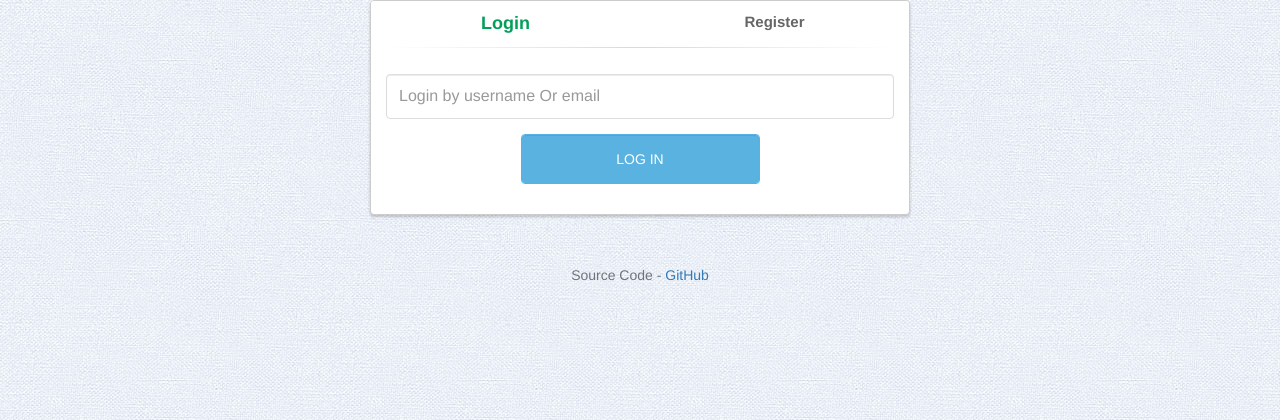
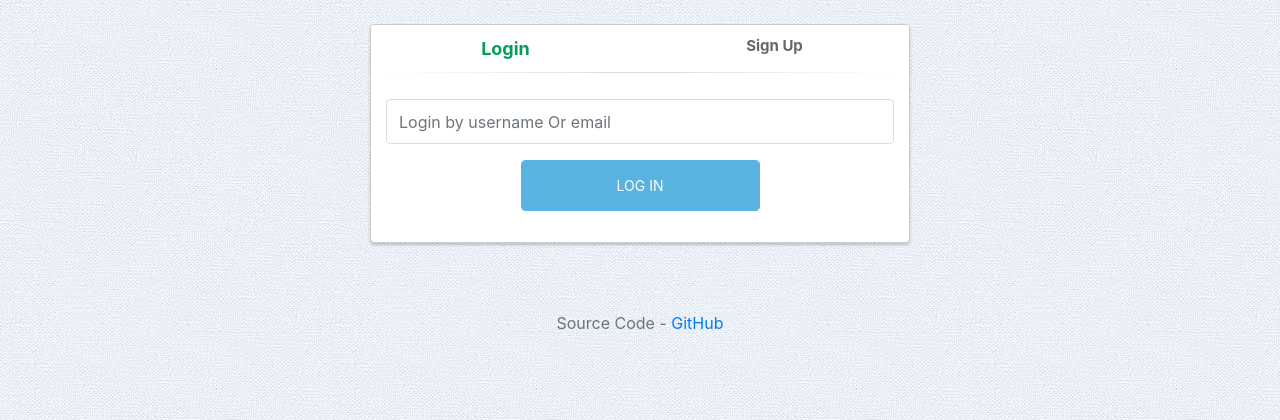
Before and after one commit to pradeep-sukhwani/question_answer, a Django app: page /qa/ in a window 1280 px wide. Shown: the top 420 px of the page. Run offline with Django 3.2, Linux system fonts and the light colour scheme; some libraries are stand-ins or nearby versions.

Commit message:
update html fot login/signup

```diff
--- a/templates/login_registration.html
+++ b/templates/login_registration.html
@@ -1,16 +1,13 @@
 {% extends 'index.html' %}
 {% load static %}
-{% comment %}
-    Login/Registration template source: https://bootsnipp.com/snippets/featured/login-and-register-tabbed-form
-{% endcomment %}
 {% block title %}
-    Login
+    Login/Sign up
 {% endblock %}
 {% block css %}
-    <link rel="stylesheet" href="https://maxcdn.bootstrapcdn.com/bootstrap/3.3.5/css/bootstrap.min.css">
     <link rel="stylesheet" href="{% static 'css/login_registration.css' %}">
 {% endblock %}
 {% block body %}
+    <br>
     <div class="container">
         <div class="row">
             <div class="col-md-6 col-md-offset-3">
@@ -21,7 +18,7 @@
                                 <a href="#" id="login-form-link" class="active">Login</a>
                             </div>
                             <div class="col-xs-6">
-								<a href="#" id="register-form-link">Register</a>
+								<a href="#" id="register-form-link">Sign Up</a>
 							</div>
                         </div>
                         <hr>
@@ -57,7 +54,7 @@
 									<div class="form-group">
 										<div class="row">
 											<div class="col-sm-6 col-sm-offset-3">
-												<input type="submit" name="register-submit" id="register-submit" tabindex="4" class="form-control btn btn-register" value="Register Now">
+												<input type="submit" name="register-submit" id="register-submit" tabindex="4" class="form-control btn btn-register" value="Sign Up">
 											</div>
 										</div>
 									</div>
```
